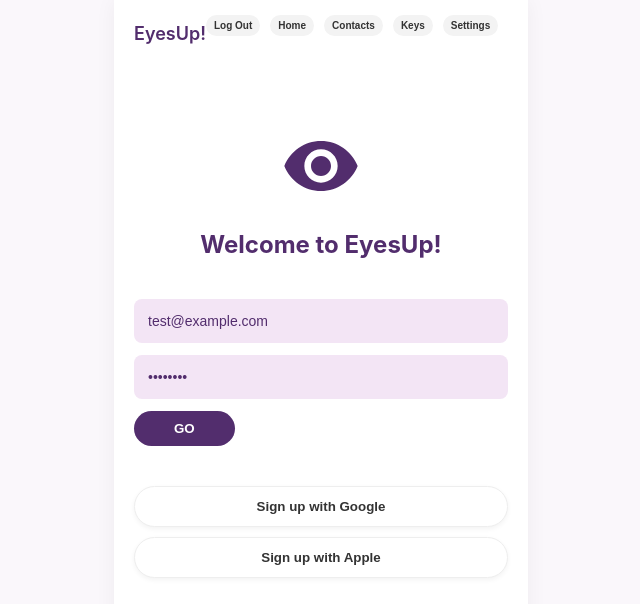
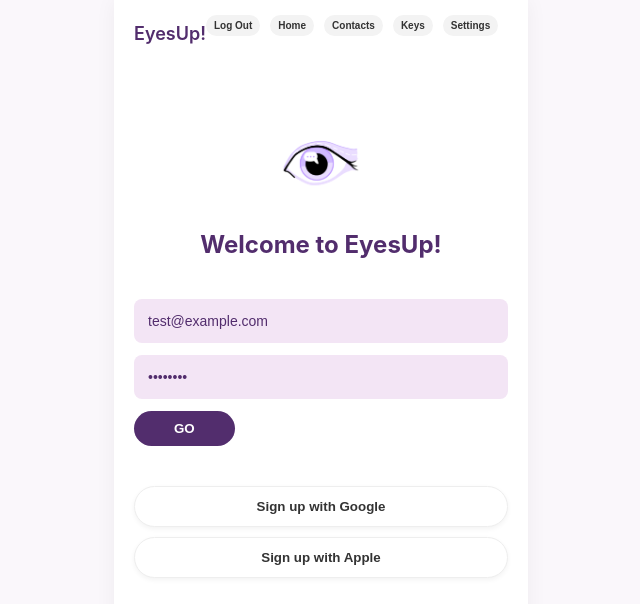
Before and after one commit to runzhou2004/eyesup, a website: page frontend/index.html in a window 1280 px wide. Shown: the whole page, without its empty margins (319-959 px from the left). Drawn offline with Linux system fonts and the light colour scheme.

Commit message:
Logo appears on page now

```diff
--- a/backend/server.js
+++ b/backend/server.js
@@ -241,6 +241,9 @@ function broadcastMessage(msg) {
 
 // Serve frontend static files (so visiting / will return the SPA)
 const frontendDir = path.join(__dirname, "..", "frontend");
+// Serve repo-level `src` assets (e.g. /src/assets/logo.png)
+const repoSrcDir = path.join(__dirname, "..", "src");
+app.use('/src', express.static(repoSrcDir));
 app.use(express.static(frontendDir));
 
 // SPA fallback: if the request isn't for /api, return index.html so client-side routing works
--- a/frontend/index.html
+++ b/frontend/index.html
@@ -5,6 +5,7 @@
   <title>EyesUp</title>
   <meta name="viewport" content="width=device-width, initial-scale=1, maximum-scale=1" />
   <link rel="stylesheet" href="styles.css" />
+  <link rel="icon" href="/src/assets/logo.ico" />
 </head>
 <body>
   <div id="app">
@@ -23,7 +24,7 @@
     <main>
       <section id="loginView" class="page">
         <div class="logo-area">
-          <svg viewBox="0 0 24 24"><path d="M12 4.5C7 4.5 2.73 7.61 1 12c1.73 4.39 6 7.5 11 7.5s9.27-3.11 11-7.5c-1.73-4.39-6-7.5-11-7.5zM12 17c-2.76 0-5-2.24-5-5s2.24-5 5-5 5 2.24 5 5-2.24 5-5 5zm0-8c-1.66 0-3 1.34-3 3s1.34 3 3 3 3-1.34 3-3-1.34-3-3-3z"/></svg>
+          <img src="/src/assets/logo.png" alt="EyesUp logo" />
           <h2>Welcome to EyesUp!</h2>
         </div>
 
--- a/frontend/styles.css
+++ b/frontend/styles.css
@@ -138,6 +138,7 @@ button.secondary {
   margin: 40px 0;
 }
 .logo-area svg { width: 80px; height: 80px; fill: var(--primary); }
+.logo-area img { width: 80px; height: 80px; object-fit: contain; display: inline-block; }
 .social-login { margin-top: 30px; }
 .social-btn {
   display: flex;
```
